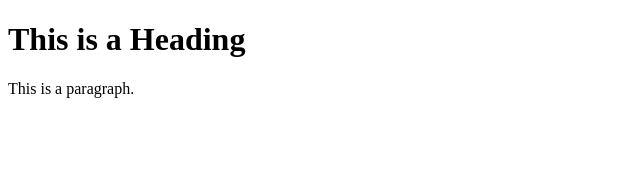
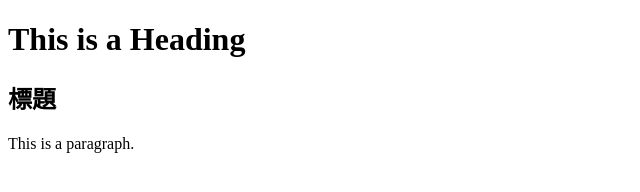
Before and after one commit to ChaseYY01/1024, a plain HTML site: page index.html in a window 1280 px wide. Shown: the whole page, without its empty margins (0-640 px from the left). Drawn offline with Linux system fonts and the light colour scheme.

Commit message:
插入H2

```diff
--- a/index.html
+++ b/index.html
@@ -6,6 +6,7 @@
 <body>
 
 <h1>This is a Heading</h1>
+<h2>標題</h2>
 <p>This is a paragraph.</p>
 
 </body>
```
